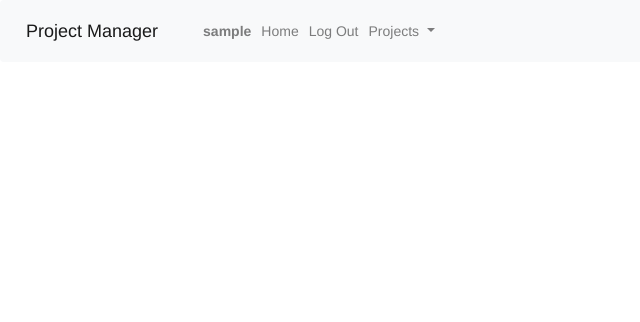
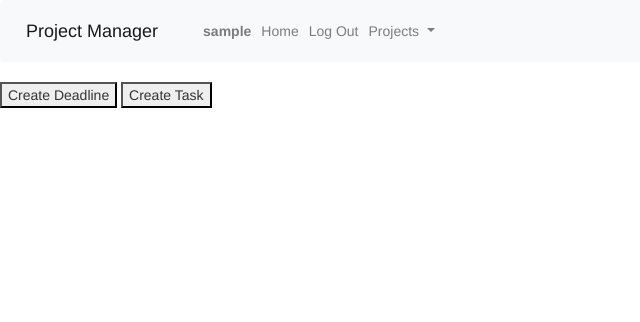
Before and after one commit to avinanick/CS50W_capstone, a Django app: page /project/1 in a window 1280 px wide. Shown: the top 322 px of the page, without its empty margins (0-640 px from the left). Run offline with Django 3.2, Linux system fonts and the light colour scheme; the visitor is signed in with stand-in values (Sample User, id 1); some libraries are stand-ins or nearby versions.

Commit message:
Created unstyled divs to use for displaying project content.

```diff
--- a/project_manager/templates/project_manager/project_page.html
+++ b/project_manager/templates/project_manager/project_page.html
@@ -1,4 +1,13 @@
 {% extends 'project_manager/layout.html' %}
 
 {% block body %}
+<div id="deadlines-container">
+</div>
+<div id="tasks-container">
+
+</div>
+<div id="project-taskbar">
+    <button id="create-deadline-button">Create Deadline</button>
+    <button id="create-task-button">Create Task</button>
+</div>
 {% endblock %}
```
